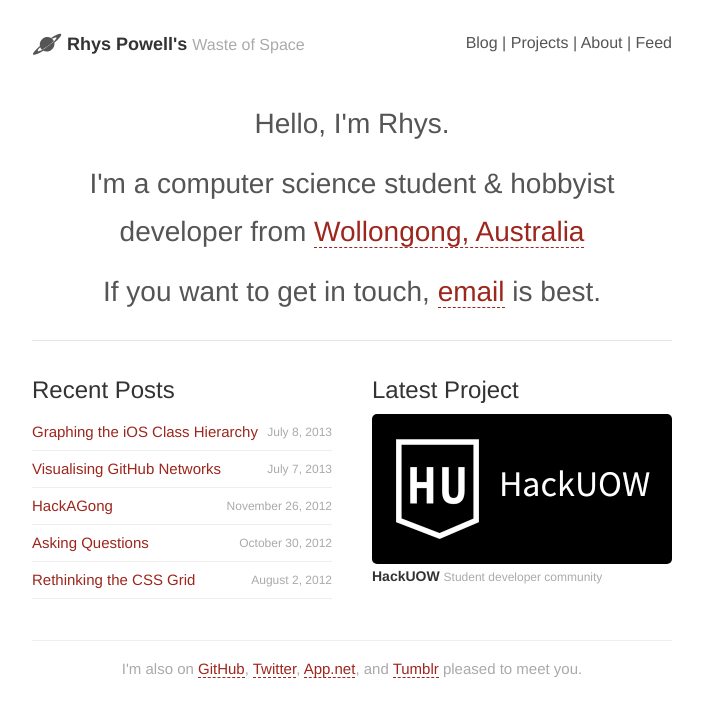
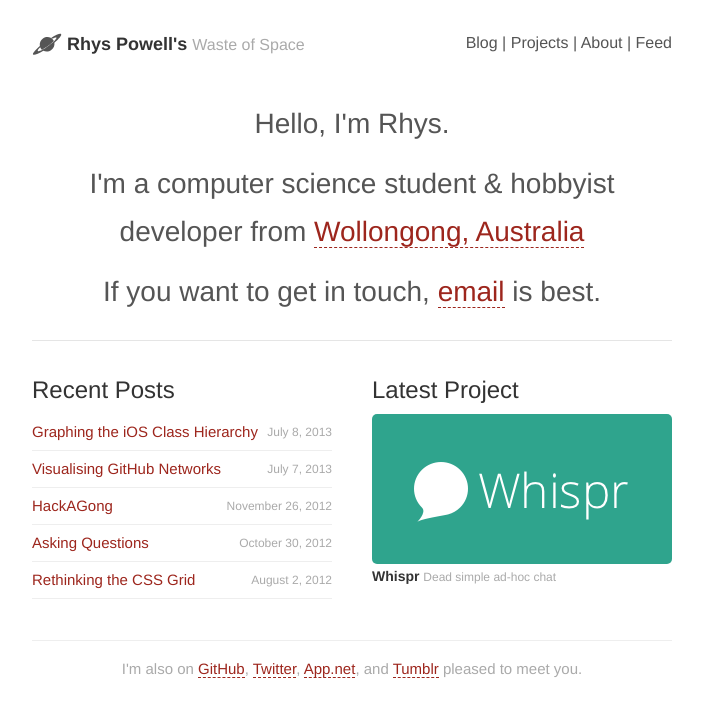
Before and after one commit to rpowelll/rpowelll.github.com, a Jekyll site: the page built from index.html, in a window 1280 px wide. Shown: the top 717 px of the page, without its empty margins (288-991 px from the left). Built offline with Jekyll 4.4.1, drawn with Linux system fonts in a browser that asks for light colours; Markdown is read by kramdown in place of the engine named in the settings; the list of posts is cut into pages by our own code.

Commit message:
Add Whispr to my projects

```diff
--- a/css/project-thumbs.sass
+++ b/css/project-thumbs.sass
@@ -1,4 +1,4 @@
-@each $project in parked, sassy-bootstrap, uow-parking, hackuow, infinite-small
+@each $project in parked, sassy-bootstrap, uow-parking, hackuow, infinite-small, whispr
 	.project-thumb.#{$project} a
 		background: url(/images/project-thumbs/#{$project}-1col.png)
 
--- a/css/site.css
+++ b/css/site.css
@@ -396,6 +396,27 @@ body {
         background-size: 300px 150px;
         background: url(/images/project-thumbs/infinite-small-1col@2x.png); } }
 
+.project-thumb.whispr a {
+  background: url(/images/project-thumbs/whispr-1col.png); }
+  @media all and (-webkit-min-device-pixel-ratio: 1.5) {
+    .project-thumb.whispr a {
+      background: url(/images/project-thumbs/whispr-1col@2x.png);
+      background-size: 300px 150px; } }
+
+.project.whispr a {
+  background: url(/images/project-thumbs/whispr-2col.png); }
+  @media all and (max-width: 660px) {
+    .project.whispr a {
+      background: url(/images/project-thumbs/whispr-1col.png); } }
+  @media all and (-webkit-min-device-pixel-ratio: 1.5) {
+    .project.whispr a {
+      background: url(/images/project-thumbs/whispr-2col@2x.png);
+      background-size: 640px 150px; } }
+    @media all and (-webkit-min-device-pixel-ratio: 1.5) and (max-width: 660px) {
+      .project.whispr a {
+        background-size: 300px 150px;
+        background: url(/images/project-thumbs/whispr-1col@2x.png); } }
+
 body > header {
   zoom: 1;
   padding-top: 20px;
--- a/index.html
+++ b/index.html
@@ -23,11 +23,11 @@ layout: default
   </section>
   <section id="projects">
     <h2>Latest Project</h2>
-    <article class="project-thumb hackuow">
-      <a href="http://hackuow.com">
-        HackUOW
+    <article class="project-thumb whispr">
+      <a href="https://github.com/rpowelll/whispr">
+        Whispr
       </a>
-      <h4>HackUOW <small>Student developer community</small></h4>
+      <h4>Whispr <small>Dead simple ad-hoc chat</small></h4>
     </article>
   </section>
 </section>
--- a/projects/index.html
+++ b/projects/index.html
@@ -6,6 +6,9 @@ title: Projects
 <div id="projects">
 	<h1>Projects</h1>
 
+  <article class="project whispr">
+    <a href="https://github.com/rpowelll/whispr">Whispr</a>
+  </article>
   <article class="project hackuow">
     <a href="http://hackuow.com/">HackUOW</a>
   </article>
```
Also changed, not shown: images/project-thumbs/whispr-1col.png (added), images/project-thumbs/whispr-1col@2x.png (added), images/project-thumbs/whispr-2col.png (added), images/project-thumbs/whispr-2col@2x.png (added).
